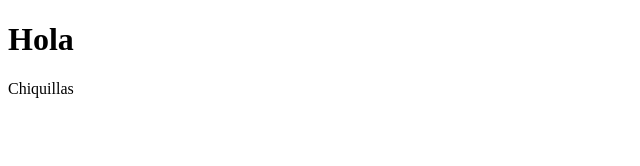
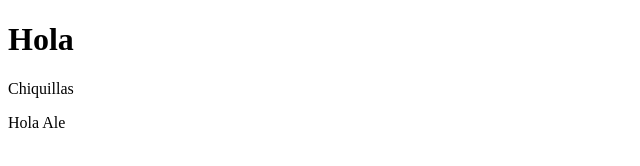
Before and after one commit to nerdale/flujo-git, a plain HTML site: page index.html in a window 1280 px wide. Shown: the full height of the page, 0-640 px from the left. Drawn offline with Linux system fonts and the light colour scheme.

Commit message:
saludando a ale

```diff
--- a/index.html
+++ b/index.html
@@ -9,5 +9,6 @@
 <body>
   <h1>Hola</h1>
   <p>Chiquillas</p>
+  <p>Hola Ale</p>
 </body>
 </html>
```
